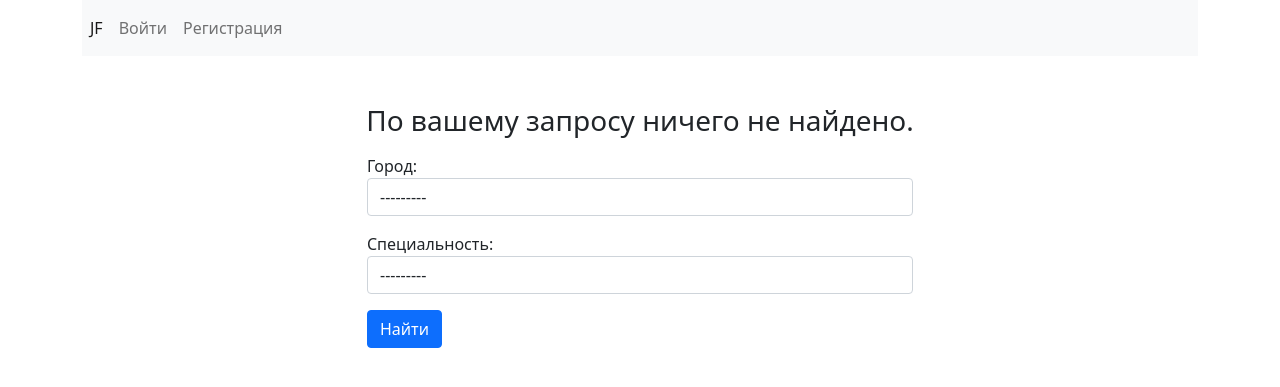
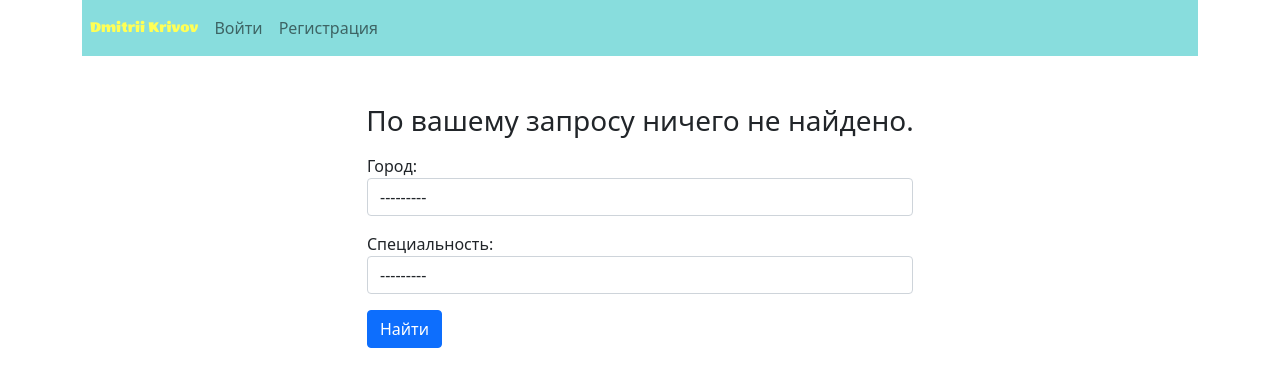
Before and after one commit to KrivovDE/Scraping_service, a Django app: page /list/ in a window 1280 px wide. Shown: the top 387 px of the page. Run offline with Django 3.2, Linux system fonts and the light colour scheme; data comes from the database, SQL or seed files in the repository; both versions use the stored data as it was after the commit.

Commit message:
The finish. Making changes to the display of pages.

```diff
--- a/src/scraping/templates/scraping/list.html
+++ b/src/scraping/templates/scraping/list.html
@@ -1,24 +1,20 @@
 {% extends "base.html" %}
 {% block title %} Home {% endblock %}
-
 {% block content %}
+{% if object_list %}
+    <h3 class="text-center my-3"> Результаты Вашего запроса.</h3>
     {% for obj in object_list %}
         <div class="card my-3">
           <div class="card-header">
             <a href="{{obj.url}}">{{obj.title}}</a>
           </div>
-          <h4>{{ obj.company}}</h4>
           <div class="card-body">
             <p class="card-text">{{ obj.description}}</p>
+            <p>{{ obj.company}}</p>
             <p class="card-text"> {{ obj.city.name}} | {{ obj.language.name}} | {{ obj.timestamp}}</p>
           </div>
         </div>
-
-    {% empty %}
-              <h3 class="text-center my-3"> По вашему запросу ничего не найдено. </h3>
-     {% endfor %}
-
-{% if object_list %}
+    {% endfor %}
     <div class="row">
         <div class="col">
             <nav aria-label="Page navigation example">
@@ -35,7 +31,6 @@
                           <a class="page-link" href="?city={{city}}&language={{language}}&page={{page}}">{{page}}</a>
                       </li>
                   {% endfor %}
-
                   {% if object_list.has_next %}
                       <li class="page-item">
                         <a class="page-link" href="?city={{city}}&language={{language}}&page={{ object_list.next_page_number }}" aria-label="Next">
@@ -47,8 +42,9 @@
             </nav>
         </div>
     </div>
+    {% else %}
+        <h3 class="text-center my-3"> По вашему запросу ничего не найдено. </h3>
 {% endif %}
-
 <div class="row">
     <div class="col-md-6 mx-auto">
         <form method="GET" action="{% url 'list' %}">
@@ -59,5 +55,4 @@
        </form>
     </div>
 </div>
-
 {% endblock %}
--- a/src/send_emails.py
+++ b/src/send_emails.py
@@ -57,12 +57,12 @@ to = ADMIN_USER
 _html = ''
 if qs.exists():
     error = qs.first()
-    data = error.data['errors']
+    data = error.data.get(['errors'], [])
     for i in data:
         _html += f'<h5><a href="{ i["url"] }">Error: { i["title"] }</a></h5>'
         subject += f' Ошибки скрапинга {today}'
         text_content += f' Ошибки скрапинга {today}'
-    data = error.data['user_data']
+    data = error.data.get(['user_data'])
     if data:
         _html += '<hr>'
         _html += '<h2>Пожелания пользователей</h2>'
--- /dev/null
+++ b/src/static/css/main.css
@@ -0,0 +1,8 @@
+@font-face {
+    font-family: 'Wendy One';
+    src: url(../fonts/WendyOne-Regular.ttf);
+}
+#brand {
+    font-family: 'Wendy One', sans-serif;
+    color: #FF5;
+}
--- a/src/templates/base.html
+++ b/src/templates/base.html
@@ -1,22 +1,23 @@
+{% load static %}
 <!doctype html>
-<html lang="en">
   <head>
     <!-- Required meta tags -->
     <meta charset="utf-8">
     <meta name="viewport" content="width=device-width, initial-scale=1">
+    <link rel="icon" href="{% static 'favicon.ico' %}">
 
     <!-- Bootstrap CSS -->
     <link href="https://cdn.jsdelivr.net/npm/bootstrap@5.1.3/dist/css/bootstrap.min.css" rel="stylesheet" integrity="sha384-1BmE4kWBq78iYhFldvKuhfTAU6auU8tT94WrHftjDbrCEXSU1oBoqyl2QvZ6jIW3" crossorigin="anonymous">
-
+    <link rel="stylesheet" href="{% static 'css/main.css' %}">
     <title>{% block title %} Service {% endblock %}</title>
   </head>
   <body>
       <div class="container">
-        <nav class="navbar navbar-expand-lg navbar-light bg-light">
+        <nav class="navbar navbar-light navbar-expand-lg" style="background-color: #8DD;">
           <div class="collapse navbar-collapse" id="navbarNav">
             <ul class="navbar-nav">
               <li class="nav-item active">
-                <a class="nav-link active" aria-current="page" href="{% url 'home'%}">JF</a>
+                <a class="nav-link active" aria-current="page" href="{% url 'home' %}" id="brand">Dmitrii Krivov</a>
               </li>
               {% if user.is_authenticated %}
                 <li class="nav-item">
```
Also changed, not shown: src/accounts/templates/accounts/update.html (+11 -0 lines), src/scraping_service/settings.py (+4 -6 lines), src/db.sqlite3, src/static/favicon.ico (added), src/static/fonts/ElsieSwashCaps-Regular.ttf (added), src/static/fonts/WendyOne-Regular.ttf (added).
